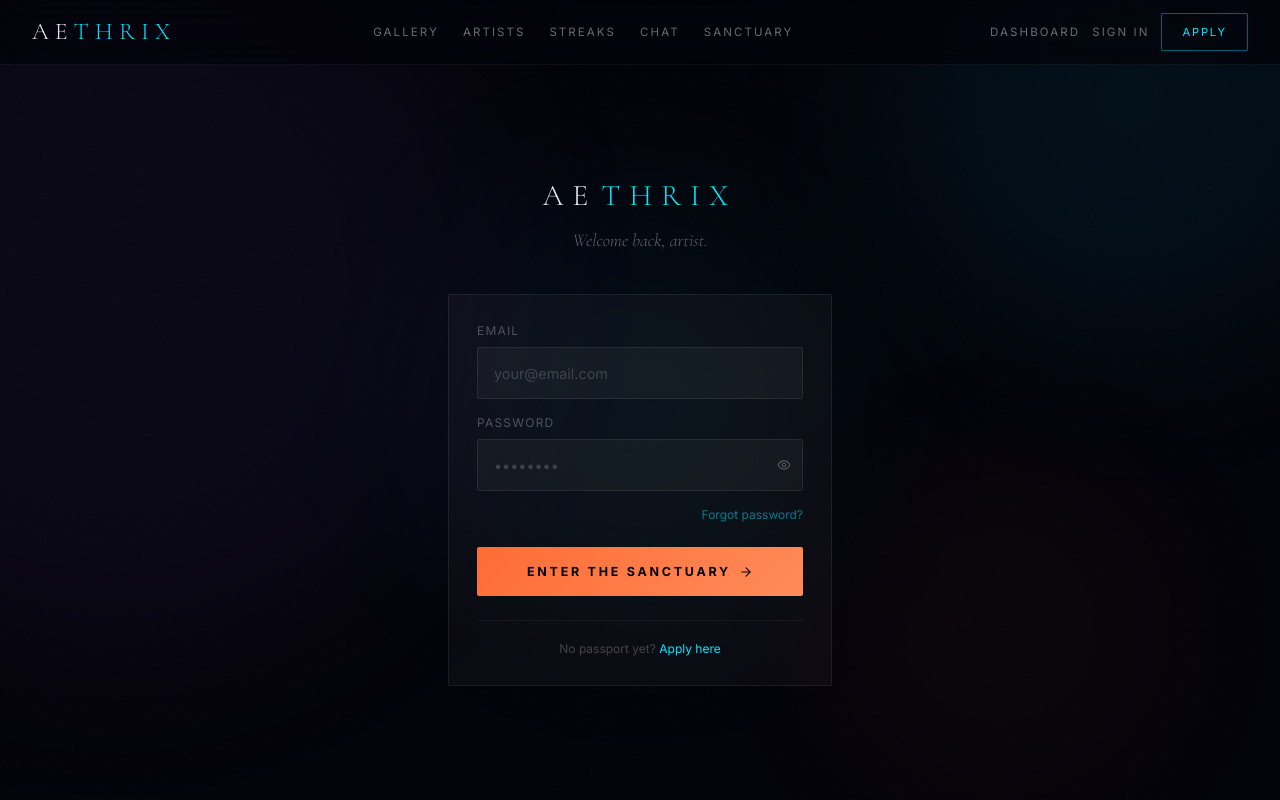
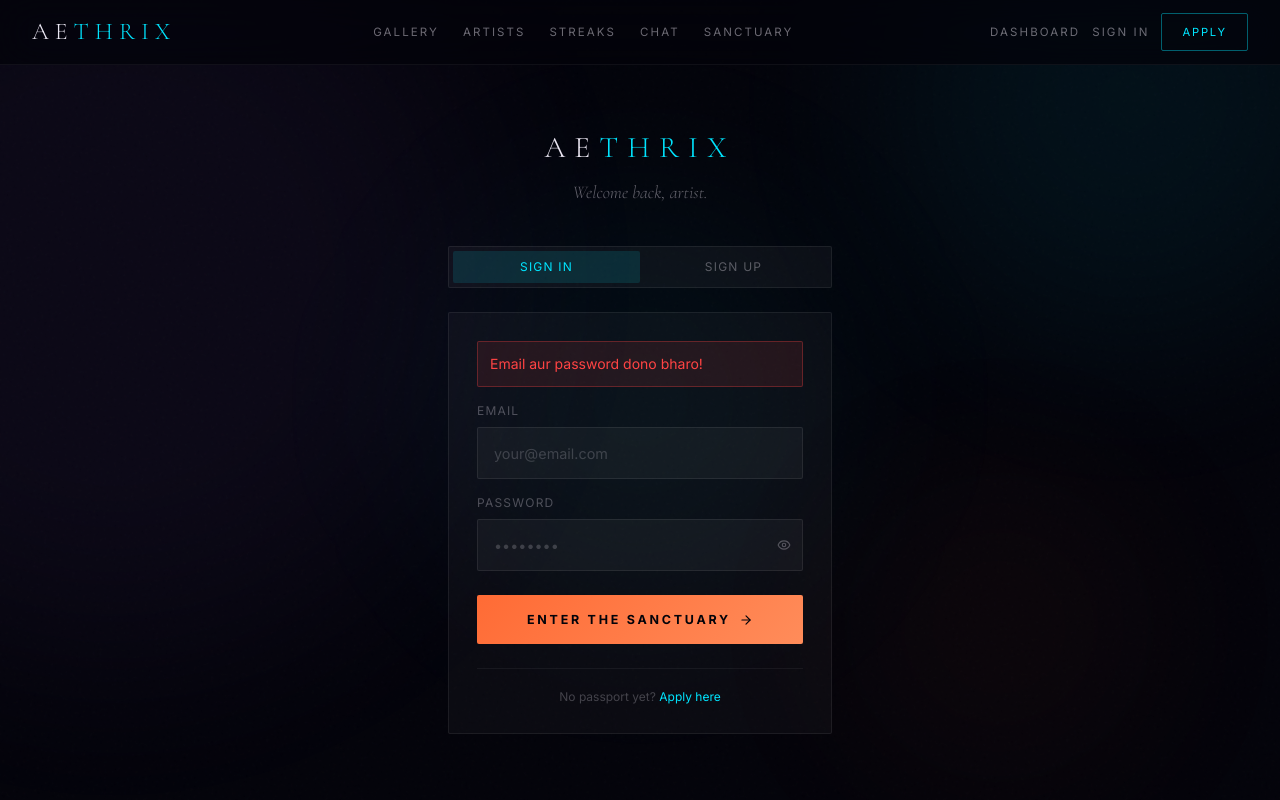
Before and after one commit to sadafmashorihyd-cmd/aethrix, a Next.js app: page /login in a window 1280 px wide. Both pictures are taken after a click on the button "ENTER THE SANCTUARY". Shown: the top 800 px of the page. Built offline with nearby package versions, Linux system fonts and the light colour scheme; no server answers.

Commit message:
fix login button

```diff
--- a/app/login/page.jsx
+++ b/app/login/page.jsx
@@ -1,10 +1,41 @@
 'use client'
 import { useState } from 'react'
-import { Eye, EyeOff, Feather, ArrowRight } from 'lucide-react'
+import { Eye, EyeOff, ArrowRight } from 'lucide-react'
+import { supabase } from '../../lib/supabase'
 
 export default function LoginPage() {
   const [show, setShow] = useState(false)
-  const [form, setForm] = useState({ email: '', password: '' })
+  const [isSignup, setIsSignup] = useState(false)
+  const [loading, setLoading] = useState(false)
+  const [message, setMessage] = useState({ text: '', type: '' })
+  const [email, setEmail] = useState('')
+  const [password, setPassword] = useState('')
+
+  async function handleAuth() {
+    if (!email || !password) {
+      setMessage({ text: 'Email aur password dono bharo!', type: 'error' })
+      return
+    }
+    setLoading(true)
+    setMessage({ text: '', type: '' })
+
+    if (isSignup) {
+      const { error } = await supabase.auth.signUp({ email, password })
+      if (error) {
+        setMessage({ text: error.message, type: 'error' })
+      } else {
+        setMessage({ text: 'Account ban gaya! Email check karo confirmation ke liye.', type: 'success' })
+      }
+    } else {
+      const { error } = await supabase.auth.signInWithPassword({ email, password })
+      if (error) {
+        setMessage({ text: 'Email ya password galat hai!', type: 'error' })
+      } else {
+        window.location.href = '/dashboard'
+      }
+    }
+    setLoading(false)
+  }
 
   return (
     <div className="page-enter min-h-screen flex items-center justify-center px-4 pt-16">
@@ -14,52 +45,104 @@ export default function LoginPage() {
       </div>
 
       <div className="w-full max-w-sm relative z-10">
-        {/* Logo */}
         <div className="text-center mb-10">
-          <a href="/" className="inline-flex items-center justify-center gap-1">
+          <a href="/" className="inline-flex items-center justify-center">
             <span className="font-display text-3xl tracking-[0.3em] font-light" style={{ color: 'var(--ghost)' }}>AE</span>
             <span className="font-display text-3xl tracking-[0.3em] font-light" style={{ color: 'var(--cyan)' }}>THRIX</span>
           </a>
           <p className="mt-3 font-display text-lg font-light italic" style={{ color: 'rgba(234,230,242,0.4)' }}>
-            Welcome back, artist.
+            {isSignup ? 'Join the sanctuary.' : 'Welcome back, artist.'}
           </p>
         </div>
 
-        {/* Card */}
+        {/* Toggle */}
+        <div className="flex rounded-sm mb-6 p-1" style={{ background: 'rgba(255,255,255,0.04)', border: '1px solid rgba(255,255,255,0.07)' }}>
+          <button type="button" onClick={() => setIsSignup(false)}
+            className="flex-1 py-2 text-xs tracking-widest uppercase rounded-sm transition-all duration-300"
+            style={{ background: !isSignup ? 'rgba(0,229,255,0.12)' : 'transparent', color: !isSignup ? 'var(--cyan)' : 'rgba(234,230,242,0.35)' }}>
+            Sign In
+          </button>
+          <button type="button" onClick={() => setIsSignup(true)}
+            className="flex-1 py-2 text-xs tracking-widest uppercase rounded-sm transition-all duration-300"
+            style={{ background: isSignup ? 'rgba(0,229,255,0.12)' : 'transparent', color: isSignup ? 'var(--cyan)' : 'rgba(234,230,242,0.35)' }}>
+            Sign Up
+          </button>
+        </div>
+
         <div className="rounded-sm p-7" style={{ background: 'rgba(255,255,255,0.03)', border: '1px solid rgba(255,255,255,0.07)' }}>
-          <div className="space-y-4">
+
+          {message.text && (
+            <div className="mb-4 p-3 rounded-sm text-sm"
+              style={{
+                background: message.type === 'error' ? 'rgba(255,68,68,0.1)' : 'rgba(0,229,255,0.1)',
+                border: `1px solid ${message.type === 'error' ? 'rgba(255,68,68,0.3)' : 'rgba(0,229,255,0.3)'}`,
+                color: message.type === 'error' ? '#FF4444' : 'var(--cyan)',
+              }}>
+              {message.text}
+            </div>
+          )}
+
+          <div className="space-y-4 mb-6">
             <div>
               <label className="block text-xs tracking-widest uppercase mb-2" style={{ color: 'rgba(234,230,242,0.3)' }}>Email</label>
-              <input type="email" placeholder="your@email.com" value={form.email}
-                onChange={e => setForm({ ...form, email: e.target.value })}
-                className="input-sacred" />
+              <input
+                type="email"
+                placeholder="your@email.com"
+                value={email}
+                onChange={e => setEmail(e.target.value)}
+                className="input-sacred"
+              />
             </div>
             <div>
               <label className="block text-xs tracking-widest uppercase mb-2" style={{ color: 'rgba(234,230,242,0.3)' }}>Password</label>
               <div className="relative">
-                <input type={show ? 'text' : 'password'} placeholder="••••••••" value={form.password}
-                  onChange={e => setForm({ ...form, password: e.target.value })}
-                  className="input-sacred pr-10" />
+                <input
+                  type={show ? 'text' : 'password'}
+                  placeholder="••••••••"
+                  value={password}
+                  onChange={e => setPassword(e.target.value)}
+                  className="input-sacred pr-10"
+                />
                 <button type="button" onClick={() => setShow(!show)}
-                  className="absolute right-3 top-1/2 -translate-y-1/2" style={{ color: 'rgba(234,230,242,0.3)' }}>
+                  className="absolute right-3 top-1/2 -translate-y-1/2"
+                  style={{ color: 'rgba(234,230,242,0.3)' }}>
                   {show ? <EyeOff size={14} /> : <Eye size={14} />}
                 </button>
               </div>
             </div>
-            <div className="flex justify-end">
-              <a href="#" className="text-xs" style={{ color: 'rgba(0,229,255,0.5)' }}>Forgot password?</a>
-            </div>
           </div>
 
-          <button className="btn-ember w-full mt-6 justify-center">
-            <span>Enter the Sanctuary</span>
-            <ArrowRight size={14} />
+          <button
+            type="button"
+            onClick={handleAuth}
+            disabled={loading}
+            style={{
+              width: '100%',
+              display: 'flex',
+              alignItems: 'center',
+              justifyContent: 'center',
+              gap: '0.5rem',
+              padding: '0.9rem 2rem',
+              background: loading ? 'rgba(255,107,53,0.5)' : 'linear-gradient(135deg, var(--ember), #FF8C5A)',
+              color: 'var(--void)',
+              fontSize: '0.78rem',
+              fontWeight: '700',
+              letterSpacing: '0.22em',
+              textTransform: 'uppercase',
+              borderRadius: '2px',
+              border: 'none',
+              cursor: loading ? 'not-allowed' : 'pointer',
+            }}>
+            {loading ? 'Please wait...' : isSignup ? 'Create Account' : 'Enter the Sanctuary'}
+            {!loading && <ArrowRight size={14} />}
           </button>
 
           <div className="mt-6 pt-5 text-center" style={{ borderTop: '1px solid rgba(255,255,255,0.05)' }}>
             <p className="text-xs" style={{ color: 'rgba(234,230,242,0.25)' }}>
-              No passport yet?{' '}
-              <a href="/apply" style={{ color: 'var(--cyan)' }}>Apply here</a>
+              {isSignup ? 'Already have a passport? ' : 'No passport yet? '}
+              <button type="button" onClick={() => setIsSignup(!isSignup)} style={{ color: 'var(--cyan)', background: 'none', border: 'none', cursor: 'pointer' }}>
+                {isSignup ? 'Sign in here' : 'Apply here'}
+              </button>
             </p>
           </div>
         </div>
```
